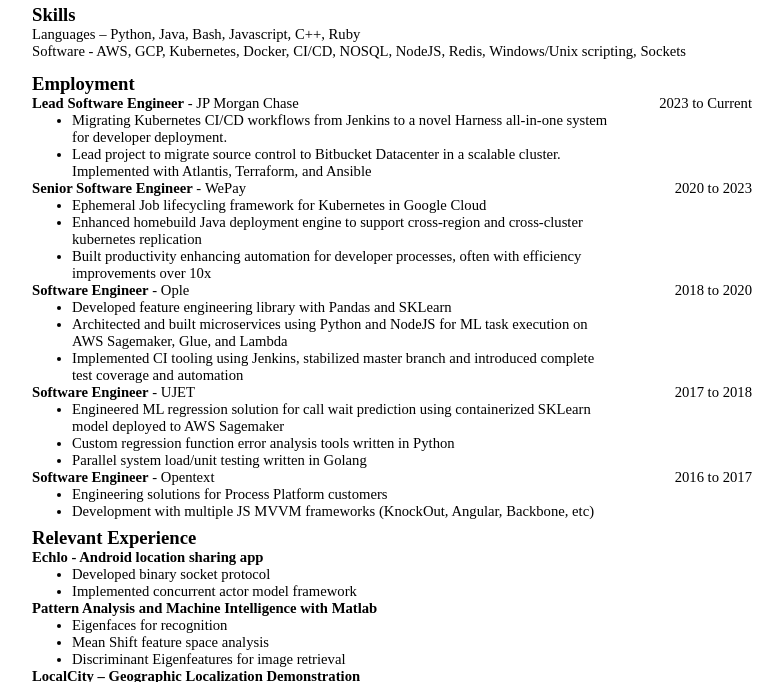
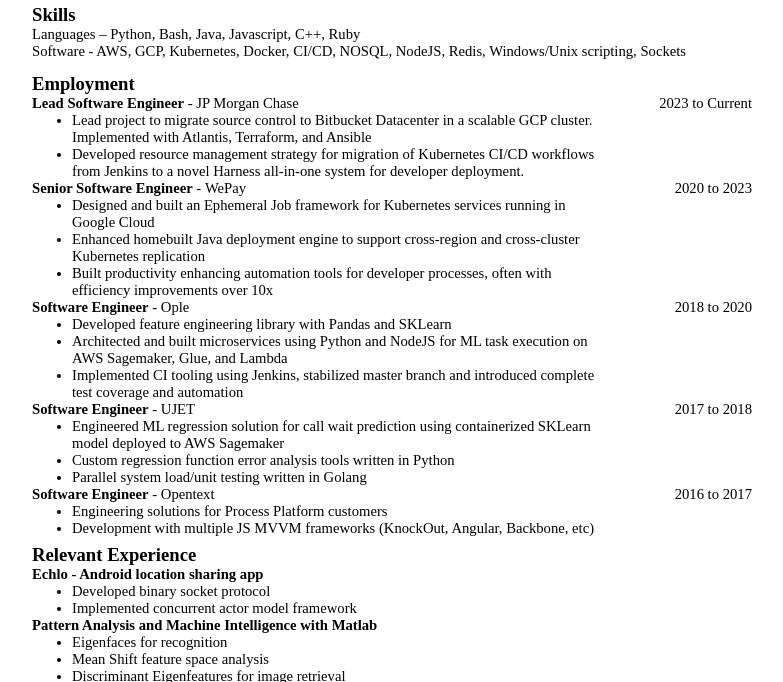
Before and after one commit to sgluss/resume, a plain HTML site: page index.html in a window 1280 px wide. Shown: the part 116-798 px from the top of the page, without its empty margins (16-799 px from the left). Drawn offline with Linux system fonts and the light colour scheme.

Commit message:
minor edits to trend toward fullstack

```diff
--- a/index.html
+++ b/index.html
@@ -30,7 +30,7 @@
 		<!-- Skills -->
 		<div class="section">
 			<div class="section-h2">Skills</div>
-			<div>Languages – Python, Java, Bash, Javascript, C++, Ruby</div>
+			<div>Languages – Python, Bash, Java, Javascript, C++, Ruby</div>
 			<div>Software - AWS, GCP, Kubernetes, Docker, CI/CD, NOSQL, NodeJS, Redis, Windows/Unix scripting, Sockets</div>
 		</div>
 
@@ -49,10 +49,10 @@
 				</div>
 				<ul class="job-desc">
 					<li>
-						Migrating Kubernetes CI/CD workflows from Jenkins to a novel Harness all-in-one system for developer deployment.
+						Lead project to migrate source control to Bitbucket Datacenter in a scalable GCP cluster. Implemented with Atlantis, Terraform, and Ansible
 					</li>
 					<li>
-						Lead project to migrate source control to Bitbucket Datacenter in a scalable cluster. Implemented with Atlantis, Terraform, and Ansible
+						Developed resource management strategy for migration of Kubernetes CI/CD workflows from Jenkins to a novel Harness all-in-one system for developer deployment.
 					</li>
 				</ul>
 			</div>
@@ -68,13 +68,13 @@
 				</div>
 				<ul class="job-desc">
 					<li>
-						Ephemeral Job lifecycling framework for Kubernetes in Google Cloud
+						Designed and built an Ephemeral Job framework for Kubernetes services running in Google Cloud
 					</li>
 					<li>
-						Enhanced homebuild Java deployment engine to support cross-region and cross-cluster kubernetes replication
+						Enhanced homebuilt Java deployment engine to support cross-region and cross-cluster Kubernetes replication
 					</li>
 					<li>
-						Built productivity enhancing automation for developer processes, often with efficiency improvements over 10x
+						Built productivity enhancing automation tools for developer processes, often with efficiency improvements over 10x
 					</li>
 				</ul>
 			</div>
```
